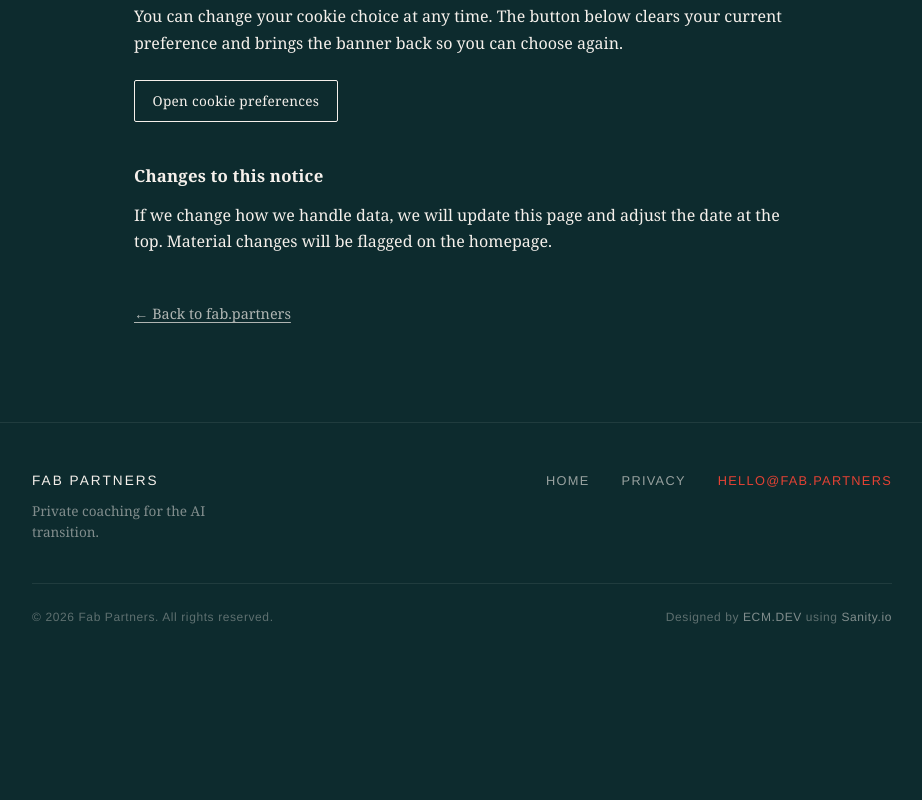
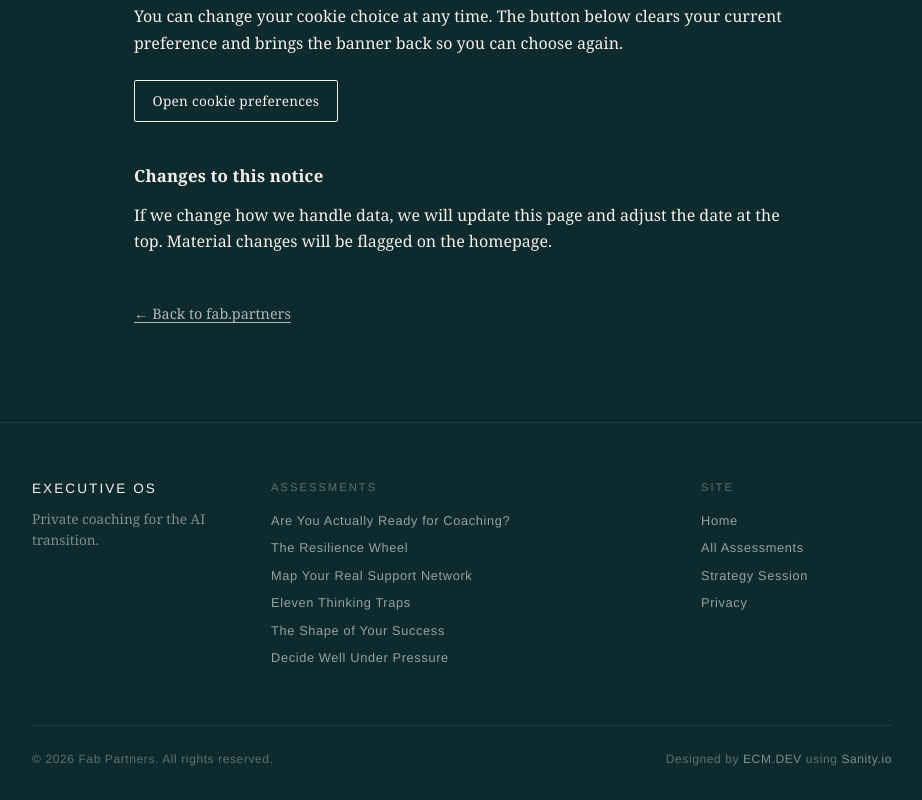
Before and after one commit to RussellLack/Coaching, a Next.js app: page /privacy in a window 1280 px wide. Shown: the part 1964-2764 px from the top of the page, without its empty margins (178-1100 px from the left). Before the commit the page ends 2622 px from the top, so only its background shows below. Built offline with nearby package versions, Linux system fonts and the light colour scheme; no server answers.

Commit message:
Nav: three-item header nav, footer with assessment links

```diff
--- a/src/app/HomeClient.tsx
+++ b/src/app/HomeClient.tsx
@@ -24,15 +24,15 @@ export default function HomeClient({ siteSettings, hero, humanValues, journeys }
 
       {/* Nav */}
       <nav style={{ borderBottom: '1px solid rgba(255,255,255,0.08)', padding: '1.25rem 2rem', display: 'flex', justifyContent: 'space-between', alignItems: 'center' }}>
-        <span style={{ fontFamily: 'Helvetica Neue, Arial, sans-serif', fontWeight: 300, letterSpacing: '0.15em', fontSize: '0.85rem', color: 'var(--cream)', textTransform: 'uppercase' }}>
+        <Link href='/' style={{ fontFamily: 'Helvetica Neue, Arial, sans-serif', fontWeight: 300, letterSpacing: '0.15em', fontSize: '0.85rem', color: 'var(--cream)', textDecoration: 'none', textTransform: 'uppercase' }}>
           {siteSettings?.title || 'Executive OS'}
-        </span>
-        <div style={{ display: 'flex', gap: '1.5rem', alignItems: 'center' }}>
-          <Link href='/assessments' style={{ fontFamily: 'Helvetica Neue, Arial, sans-serif', fontSize: '0.8rem', color: 'rgba(245,240,235,0.6)', textDecoration: 'none', letterSpacing: '0.1em', textTransform: 'uppercase' }}>
+        </Link>
+        <div style={{ display: 'flex', gap: '1.75rem', alignItems: 'center' }}>
+          <Link href='/assessments' style={{ fontFamily: 'Helvetica Neue, Arial, sans-serif', fontSize: '0.8rem', color: 'rgba(245,240,235,0.65)', textDecoration: 'none', letterSpacing: '0.1em', textTransform: 'uppercase' }}>
             Assessments
           </Link>
           <a href='#book' style={{ fontFamily: 'Helvetica Neue, Arial, sans-serif', fontSize: '0.8rem', color: 'var(--coral)', textDecoration: 'none', letterSpacing: '0.1em', textTransform: 'uppercase', border: '1px solid var(--coral)', padding: '0.5rem 1.25rem' }}>
-            Book a Call
+            Strategy Session
           </a>
         </div>
       </nav>
--- a/src/components/Footer.tsx
+++ b/src/components/Footer.tsx
@@ -1,3 +1,35 @@
+import Link from "next/link";
+
+const ASSESSMENTS = [
+  { title: "Are You Actually Ready for Coaching?", slug: "coaching-readiness-scan" },
+  { title: "The Resilience Wheel", slug: "resilience-wheel" },
+  { title: "Map Your Real Support Network", slug: "stakeholder-support-matrix" },
+  { title: "Eleven Thinking Traps", slug: "cognitive-distortion-spotter" },
+  { title: "The Shape of Your Success", slug: "success-definition-audit" },
+  { title: "Decide Well Under Pressure", slug: "decision-making-style" },
+];
+
+const linkStyle: React.CSSProperties = {
+  fontFamily: "Helvetica Neue, Arial, sans-serif",
+  fontSize: "0.8rem",
+  letterSpacing: "0.05em",
+  color: "rgba(245,240,235,0.6)",
+  textDecoration: "none",
+  display: "block",
+  marginBottom: "0.6rem",
+  lineHeight: 1.4,
+};
+
+const labelStyle: React.CSSProperties = {
+  fontFamily: "Helvetica Neue, Arial, sans-serif",
+  fontSize: "0.7rem",
+  letterSpacing: "0.18em",
+  textTransform: "uppercase",
+  color: "rgba(245,240,235,0.35)",
+  marginBottom: "1rem",
+  display: "block",
+};
+
 export default function Footer() {
   const year = new Date().getFullYear();
 
@@ -6,25 +38,20 @@ export default function Footer() {
       style={{
         borderTop: "1px solid rgba(255,255,255,0.08)",
         background: "var(--teal)",
-        padding: "3rem 2rem 2rem",
+        padding: "3.5rem 2rem 2rem",
         marginTop: "auto",
       }}
     >
-      <div
-        style={{
-          maxWidth: "860px",
-          margin: "0 auto",
-        }}
-      >
+      <div style={{ maxWidth: "860px", margin: "0 auto" }}>
+
         {/* Top row */}
         <div
           style={{
-            display: "flex",
-            flexWrap: "wrap",
-            justifyContent: "space-between",
+            display: "grid",
+            gridTemplateColumns: "1fr 2fr 1fr",
+            gap: "3rem",
+            marginBottom: "3rem",
             alignItems: "flex-start",
-            gap: "2rem",
-            marginBottom: "2.5rem",
           }}
         >
           {/* Brand */}
@@ -40,7 +67,7 @@ export default function Footer() {
                 margin: "0 0 0.5rem",
               }}
             >
-              Fab Partners
+              Executive OS
             </p>
             <p
               style={{
@@ -48,7 +75,7 @@ export default function Footer() {
                 fontSize: "0.85rem",
                 color: "rgba(245,240,235,0.5)",
                 margin: 0,
-                maxWidth: "240px",
+                maxWidth: "200px",
                 lineHeight: 1.6,
               }}
             >
@@ -56,54 +83,24 @@ export default function Footer() {
             </p>
           </div>
 
-          {/* Nav links */}
-          <nav
-            style={{
-              display: "flex",
-              gap: "2rem",
-              alignItems: "center",
-            }}
-          >
-            <a
-              href="/"
-              style={{
-                fontFamily: "Helvetica Neue, Arial, sans-serif",
-                fontSize: "0.8rem",
-                letterSpacing: "0.1em",
-                textTransform: "uppercase",
-                color: "rgba(245,240,235,0.6)",
-                textDecoration: "none",
-              }}
-            >
-              Home
-            </a>
-            <a
-              href="/privacy"
-              style={{
-                fontFamily: "Helvetica Neue, Arial, sans-serif",
-                fontSize: "0.8rem",
-                letterSpacing: "0.1em",
-                textTransform: "uppercase",
-                color: "rgba(245,240,235,0.6)",
-                textDecoration: "none",
-              }}
-            >
-              Privacy
-            </a>
-            <a
-              href="mailto:hello@fab.partners"
-              style={{
-                fontFamily: "Helvetica Neue, Arial, sans-serif",
-                fontSize: "0.8rem",
-                letterSpacing: "0.1em",
-                textTransform: "uppercase",
-                color: "var(--coral)",
-                textDecoration: "none",
-              }}
-            >
-              hello@fab.partners
-            </a>
-          </nav>
+          {/* Assessments */}
+          <div>
+            <span style={labelStyle}>Assessments</span>
+            {ASSESSMENTS.map(({ title, slug }) => (
+              <Link key={slug} href={`/assessments/${slug}`} style={linkStyle}>
+                {title}
+              </Link>
+            ))}
+          </div>
+
+          {/* Site links */}
+          <div>
+            <span style={labelStyle}>Site</span>
+            <Link href="/" style={linkStyle}>Home</Link>
+            <Link href="/assessments" style={linkStyle}>All Assessments</Link>
+            <a href="/#book" style={linkStyle}>Strategy Session</a>
+            <Link href="/privacy" style={linkStyle}>Privacy</Link>
+          </div>
         </div>
 
         {/* Divider */}
@@ -166,6 +163,7 @@ export default function Footer() {
             </a>
           </p>
         </div>
+
       </div>
     </footer>
   );
```
